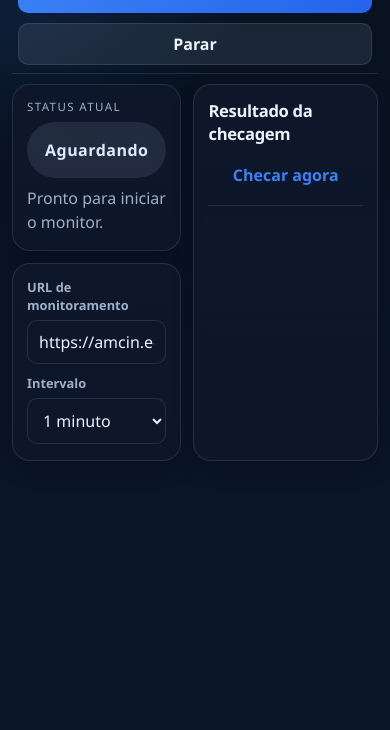
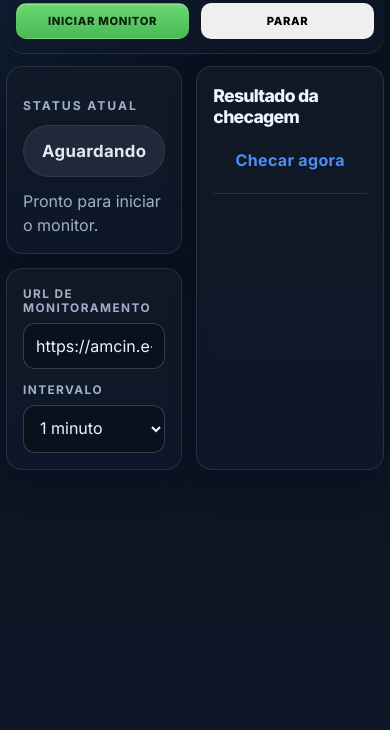
Before and after one commit to toolrg/toolrg.github.io, a plain HTML site: page index.html in a window 390 px wide. Shown: the part 114-844 px from the top of the page. Drawn offline with Linux system fonts and the light colour scheme.

Commit message:
Add files via upload

```diff
--- a/styles.css
+++ b/styles.css
@@ -1,18 +1,60 @@
+@font-face {
+    font-display: swap;
+    font-family: 'Inter';
+    font-style: normal;
+    font-weight: 400;
+    src: url('./fonts/inter-400.woff2') format('woff2');
+}
+
+@font-face {
+    font-display: swap;
+    font-family: 'Inter';
+    font-style: normal;
+    font-weight: 500;
+    src: url('./fonts/inter-500.woff2') format('woff2');
+}
+
+@font-face {
+    font-display: swap;
+    font-family: 'Inter';
+    font-style: normal;
+    font-weight: 600;
+    src: url('./fonts/inter-600.woff2') format('woff2');
+}
+
+@font-face {
+    font-display: swap;
+    font-family: 'Inter';
+    font-style: normal;
+    font-weight: 700;
+    src: url('./fonts/inter-700.woff2') format('woff2');
+}
+
+@font-face {
+    font-display: swap;
+    font-family: 'Inter';
+    font-style: normal;
+    font-weight: 800;
+    src: url('./fonts/inter-800.woff2') format('woff2');
+}
 :root {
-  --bg: #07111f;
-  --bg-strong: #0b1628;
-  --panel: rgba(15, 23, 42, 0.86);
-  --panel-alt: rgba(17, 24, 39, 0.96);
+  --bg: #0b1220;
+  --bg-strong: #0f172b;
+  --bg-soft: #151f2d;
+  --bg-panel: rgba(17, 24, 39, 0.88);
+  --bg-panel-strong: rgba(15, 23, 42, 0.96);
   --line: rgba(148, 163, 184, 0.18);
-  --text: #edf2ff;
+  --line-strong: rgba(148, 163, 184, 0.3);
+  --text: #edf3ff;
   --muted: #9fb0c8;
-  --primary: #3b82f6;
-  --primary-strong: #2563eb;
-  --success: #22c55e;
+  --primary: #69d96c;
+  --primary-strong: #4cb85a;
+  --blue: #4c8ef7;
+  --blue-strong: #3a7ae8;
+  --danger: #ef4444;
   --warning: #f59e0b;
-  --danger: #ef4444;
-  --shadow: rgba(2, 6, 23, 0.45);
-  --radius: 22px;
+  --shadow: rgba(2, 6, 23, 0.48);
+  --radius: 16px;
   --keyboard-offset: 0px;
 }
 
@@ -25,10 +67,10 @@
   margin: 0;
   min-height: 100%;
   background:
-    radial-gradient(circle at top left, rgba(59, 130, 246, 0.2), transparent 30%),
-    linear-gradient(180deg, var(--bg) 0%, var(--bg-strong) 100%);
+    radial-gradient(circle at top left, rgba(76, 142, 247, 0.18), transparent 30%),
+    linear-gradient(180deg, #08121d 0%, #0e1727 100%);
   color: var(--text);
-  font-family: 'Segoe UI', Tahoma, Geneva, Verdana, sans-serif;
+  font-family: 'Inter', sans-serif;
 }
 
 body {
@@ -43,8 +85,7 @@
 }
 
 .app-shell {
-  width: min(1420px, 100%);
-  /*min-height: 100vh;*/
+  width: min(1380px, calc(100% - 10px));
   margin: 0 auto;
   padding: 0 10px;
 }
@@ -54,9 +95,11 @@
   align-items: center;
   justify-content: space-between;
   gap: 14px;
-  padding: 0 6px 8px;
+  padding: 12px 10px 14px;
   border-bottom: 1px solid var(--line);
-  margin-bottom: 10px;
+  background: linear-gradient(180deg, rgba(17, 24, 39, 0.85), rgba(15, 23, 42, 0.6));
+  border-radius: 0 0 18px 18px;
+  box-shadow: 0 12px 24px rgba(2, 6, 23, 0.2);
 }
 
 .topbar-copy {
@@ -64,80 +107,76 @@
   min-width: 0;
 }
 
+.topbar-copy > div {
+  display: flex;
+  align-items: center;
+  gap: 12px;
+}
+
+.topbar-copy img {
+  width: 48px;
+  height: 48px;
+  object-fit: contain;
+  filter: drop-shadow(0 2px 6px rgba(0, 0, 0, 0.22));
+}
+
+.topbar-copy p {
+  font-size: clamp(1.2rem, 1.5vw, 2rem);
+  font-weight: 700;
+  letter-spacing: -0.04em;
+  color: var(--text);
+  opacity: 1;
+}
+
 .topbar-actions {
   display: flex;
   align-items: center;
   justify-content: flex-end;
-  gap: 10px;
+  gap: 12px;
   flex-wrap: wrap;
-}
-
-.eyebrow {
-  margin: 0 0 5px;
-  text-transform: uppercase;
-  letter-spacing: 0.14em;
-  color: var(--muted);
-  font-size: 0.66rem;
-  font-weight: 700;
-}
-
-h1,
-h2,
-h3,
-p {
-  margin-top: 0;
-  margin-bottom: 0;
-}
-
-h1 {
-  margin-bottom: 0;
-  font-size: clamp(1.72rem, 1.9vw, 2.4rem);
-  line-height: 1.1;
-  letter-spacing: -0.05em;
 }
 
 .content {
   display: grid;
-  grid-template-columns: minmax(250px, 300px) minmax(0, 1fr);
+  grid-template-columns: minmax(270px, 320px) minmax(0, 1fr);
   grid-template-areas:
     'status results'
     'controls results';
-  gap: 12px;
+  gap: 14px;
   align-items: start;
   width: 100%;
-  min-height: calc(100vh - 82px);
+  min-height: calc(100vh - 90px);
+  padding-top: 12px;
 }
 
 .panel {
-  background: linear-gradient(180deg, rgba(15, 23, 42, 0.94), rgba(15, 23, 42, 0.8));
+  background: linear-gradient(180deg, rgba(18, 27, 39, 0.84), rgba(15, 23, 42, 0.94));
   border: 1px solid var(--line);
-  border-radius: 18px;
-  box-shadow: 0 8px 22px rgba(2, 6, 23, 0.2);
-  padding: 14px 14px 16px;
-  min-height: 0;
+  border-radius: 16px;
+  box-shadow: 0 16px 30px rgba(2, 6, 23, 0.26);
+  padding: 18px 16px 16px;
 }
 
 .status-panel {
   grid-area: status;
   display: grid;
-  gap: 8px;
+  gap: 12px;
   align-content: start;
-  min-height: 150px;
 }
 
 .controls-panel {
   grid-area: controls;
   display: grid;
-  gap: 10px;
+  gap: 14px;
   align-content: start;
-  min-height: 240px;
 }
 
 .label {
-  font-size: 0.72rem;
-  letter-spacing: 0.12em;
+  font-size: 0.76rem;
+  letter-spacing: 0.16em;
   text-transform: uppercase;
   color: var(--muted);
+  font-weight: 700;
   margin-bottom: 0;
 }
 
@@ -145,38 +184,127 @@
   display: inline-flex;
   align-items: center;
   justify-content: center;
-  min-height: 56px;
+  min-height: 52px;
   width: fit-content;
   padding: 10px 18px;
   border-radius: 999px;
   font-weight: 700;
-  letter-spacing: 0.03em;
-  font-size: 1rem;
+  letter-spacing: 0.02em;
+  font-size: 1.05rem;
+  border: 1px solid rgba(255, 255, 255, 0.08);
 }
 
 .status-badge.unknown {
-  background: rgba(148, 163, 184, 0.15);
-  color: #dfeafe;
+  background: rgba(148, 163, 184, 0.12);
+  color: #e2e8f0;
 }
 
 .status-badge.available {
-  background: rgba(34, 197, 94, 0.18);
-  color: #bbf7d0;
+  background: linear-gradient(135deg, rgba(34, 197, 94, 0.2), rgba(22, 163, 74, 0.3));
+  color: #d7fbe4;
+  box-shadow: inset 0 0 14px rgba(34, 197, 94, 0.1);
 }
 
 .status-badge.unavailable {
-  background: rgba(239, 68, 68, 0.14);
+  background: rgba(239, 68, 68, 0.12);
   color: #fecaca;
 }
 
 .muted {
   color: var(--muted);
-  margin-bottom: 0;
   line-height: 1.5;
+  margin: 0;
 }
 
-.controls-panel {
-  min-height: 0;
+.field-group {
+  display: grid;
+  gap: 8px;
+}
+
+label {
+  font-size: 0.74rem;
+  letter-spacing: 0.12em;
+  text-transform: uppercase;
+  color: var(--muted);
+  font-weight: 700;
+}
+
+input,
+select {
+  width: 100%;
+  border: 1px solid var(--line-strong);
+  border-radius: 12px;
+  background: rgba(10, 17, 28, 0.9);
+  color: var(--text);
+  padding: 12px 12px;
+  outline: none;
+  transition: border-color 0.2s ease, box-shadow 0.2s ease, transform 0.2s ease;
+}
+
+input:focus,
+select:focus {
+  border-color: rgba(108, 160, 255, 0.9);
+  box-shadow: 0 0 0 3px rgba(76, 142, 247, 0.18);
+}
+
+.actions {
+  display: flex;
+  gap: 10px;
+  flex-wrap: wrap;
+}
+
+.button {
+  border: 1px solid transparent;
+  border-radius: 10px;
+  padding: 12px 18px;
+  min-height: 42px;
+  cursor: pointer;
+  transition: transform 0.2s ease, box-shadow 0.2s ease, opacity 0.2s ease;
+  font-weight: 800;
+  letter-spacing: 0.06em;
+  text-transform: uppercase;
+}
+
+.topbar .button {
+  min-height: 36px;
+  padding: 9px 18px;
+  font-size: 0.7rem;
+}
+
+.button:hover {
+  transform: translateY(-1px);
+  box-shadow: 0 10px 18px rgba(0, 0, 0, 0.26);
+}
+
+.button.primary {
+  background: linear-gradient(180deg, var(--primary), var(--primary-strong));
+  color: #08220c;
+  box-shadow: inset 0 1px 0 rgba(255, 255, 255, 0.25);
+}
+.button.ghost{
+  background: blue;
+  color: white;
+}
+.button.secondary,
+ {
+  background: rgba(148, 163, 184, 0.12);
+  color: var(--text);
+  border-color: var(--line-strong);
+}
+
+.button.link {
+  background: transparent;
+  color: var(--blue);
+  border: 0;
+  padding: 0;
+  letter-spacing: 0.02em;
+  text-transform: none;
+  font-weight: 700;
+  box-shadow: none;
+}
+
+.hidden {
+  display: none !important;
 }
 
 .results-panel {
@@ -186,129 +314,95 @@
   min-height: 360px;
   height: 100%;
   align-self: stretch;
-}
-
-.field-group {
-  display: grid;
-  gap: 6px;
-}
-
-label {
-  font-size: 0.8rem;
-  color: var(--muted);
-  font-weight: 600;
-}
-
-input,
-select {
-  width: 100%;
-  border: 1px solid var(--line);
-  border-radius: 10px;
-  background: rgba(15, 23, 42, 0.9);
-  color: var(--text);
-  padding: 10px 11px;
-  outline: none;
-  transition: border-color 0.2s ease, box-shadow 0.2s ease;
-}
-
-input:focus,
-select:focus {
-  border-color: rgba(59, 130, 246, 0.8);
-  box-shadow: 0 0 0 3px rgba(59, 130, 246, 0.18);
-}
-
-.actions {
-  display: flex;
-  gap: 8px;
-  flex-wrap: wrap;
-  margin-top: 4px;
-}
-
-.button {
-  border: 0;
-  border-radius: 10px;
-  padding: 10px 14px;
-  min-height: 40px;
-  cursor: pointer;
-  transition: transform 0.2s ease, box-shadow 0.2s ease, opacity 0.2s ease;
-  font-weight: 700;
-}
-
-.topbar .button {
-  min-height: 38px;
-  padding: 9px 12px;
-}
-
-.button:hover {
-  transform: translateY(-1px);
-  box-shadow: 0 10px 20px rgba(37, 99, 235, 0.2);
-}
-
-.button.primary {
-  background: linear-gradient(135deg, var(--primary), var(--primary-strong));
-  color: white;
-}
-
-.button.secondary,
-.button.ghost {
-  background: rgba(148, 163, 184, 0.14);
-  color: var(--text);
-  border: 1px solid var(--line);
-}
-
-.button.link {
-  background: transparent;
-  color: var(--primary);
-  padding: 0;
-  box-shadow: none;
-}
-
-.hidden {
-  display: none !important;
+  padding-bottom: 12px;
 }
 
 .section-header {
   display: flex;
   align-items: center;
   justify-content: space-between;
-  gap: 10px;
-  padding-bottom: 10px;
+  gap: 12px;
+  padding-bottom: 12px;
   border-bottom: 1px solid var(--line);
 }
 
 .section-header h2 {
   margin: 0;
-  font-size: 1.04rem;
-  letter-spacing: -0.02em;
+  font-size: clamp(1.1rem, 1.2vw, 1.7rem);
+  letter-spacing: -0.04em;
+  font-weight: 800;
 }
 
 .result-list {
   list-style: none;
   margin: 0;
-  padding: 0;
+  /*padding: 12px 0 0;*/
   display: grid;
-  gap: 10px;
-  flex: 1;
+  /*gap: 10px;*/
+  /*flex: 1;*/
   min-height: 180px;
   overflow: auto;
+  padding-left: 0;
 }
 
 .result-item {
-  border: 1px solid var(--line);
-  border-radius: 16px;
-  background: linear-gradient(180deg, rgba(30, 41, 59, 0.9), rgba(15, 23, 42, 0.96));
-  padding: 10px;
+  display: grid;
+  grid-template-columns: minmax(0, 2.6fr) minmax(180px, 1.2fr) auto;
+  gap: 14px;
+  align-items: center;
+  border-bottom: 1px solid rgba(255,255,255,0.1);
+  /*border: 1px solid var(--line);*/
+  /*border-radius: 12px;*/
+  /*background: linear-gradient(180deg, rgba(19, 33, 46, 0.92), rgba(14, 22, 34, 0.96));*/
+  /*padding: 14px 16px;*/
+  min-height: 58px;
+  transition: transform 0.2s ease, border-color 0.2s ease, box-shadow 0.2s ease;
+}
+
+.result-item:hover {
+  border-color: rgba(108, 160, 255, 0.6);
+  box-shadow: 0 10px 18px rgba(2, 6, 23, 0.18);
 }
 
 .result-item strong {
   display: block;
-  /*margin-bottom: 6px;*/
   font-size: 1rem;
+  line-height: 1.25;
+  white-space: nowrap;
+  overflow: hidden;
+  text-overflow: ellipsis;
 }
 
-.result-item small {
+.result-item .result-period {
   color: var(--muted);
-  line-height: 1.5;
+  font-size: 0.92rem;
+  line-height: 1.4;
+}
+
+.result-status {
+  display: inline-flex;
+  align-items: center;
+  justify-content: center;
+  min-width: 150px;
+  padding: 10px 14px;
+  border-radius: 25px;
+  font-size: 0.85rem;
+  font-weight: 800;
+  letter-spacing: 0.02em;
+  text-transform: uppercase;
+  border: 1px solid transparent;
+}
+
+.result-item.item-positive .result-status {
+  background: linear-gradient(180deg, rgba(34, 197, 94, 0.22), rgba(34, 197, 94, 0.3));
+  color: #ddfbe8;
+  border-color: rgba(34, 197, 94, 0.35);
+}
+
+.result-item.item-neutral .result-status {
+  background: rgba(148, 163, 184, 0.12);
+  color: #e2e8f0;
+  border-color: rgba(148, 163, 184, 0.2);
 }
 
 .toast {
@@ -318,17 +412,18 @@
   max-width: min(360px, calc(100vw - 32px));
   background: rgba(17, 24, 39, 0.96);
   color: var(--text);
-  border: 1px solid var(--line);
+  border: 1px solid var(--line-strong);
   border-radius: 14px;
   box-shadow: 0 16px 28px rgba(15, 23, 42, 0.4);
   padding: 12px 14px;
   z-index: 50;
-  font-weight: 600;
+  font-weight: 700;
 }
 
 @media (max-width: 1023px) {
   .app-shell {
-    padding: 18px 16px 24px;
+    width: min(100%, calc(100% - 12px));
+    padding: 0 0 20px;
   }
 
   .content {
@@ -337,24 +432,40 @@
   }
 
   .results-panel {
-    grid-column: auto;
     min-height: auto;
   }
 }
 
 @media (max-width: 640px) {
-  body {
-    padding: 0;
+  .topbar {
+    flex-direction: column;
+    align-items: stretch;
   }
 
-  .app-shell {
-    padding: 18px 12px 24px;
+  .topbar-copy > div {
+    justify-content: center;
+    text-align: center;
   }
 
-  .topbar,
-  .section-header,
-  .actions {
-    align-items: stretch;
+  .topbar-actions {
+    width: 100%;
+  }
+
+  .topbar .button {
+    flex: 1 1 0;
+  }
+
+  .result-item {
+    grid-template-columns: 1fr;
+    gap: 8px;
+  }
+
+  .result-status {
+    width: 100%;
+  }
+
+  .section-header {
+    align-items: flex-start;
     flex-direction: column;
   }
 
```
Also changed, not shown: fonts/inter-400.woff2 (added), fonts/inter-500.woff2 (added), fonts/inter-600.woff2 (added), fonts/inter-700.woff2 (added), fonts/inter-800.woff2 (added).
